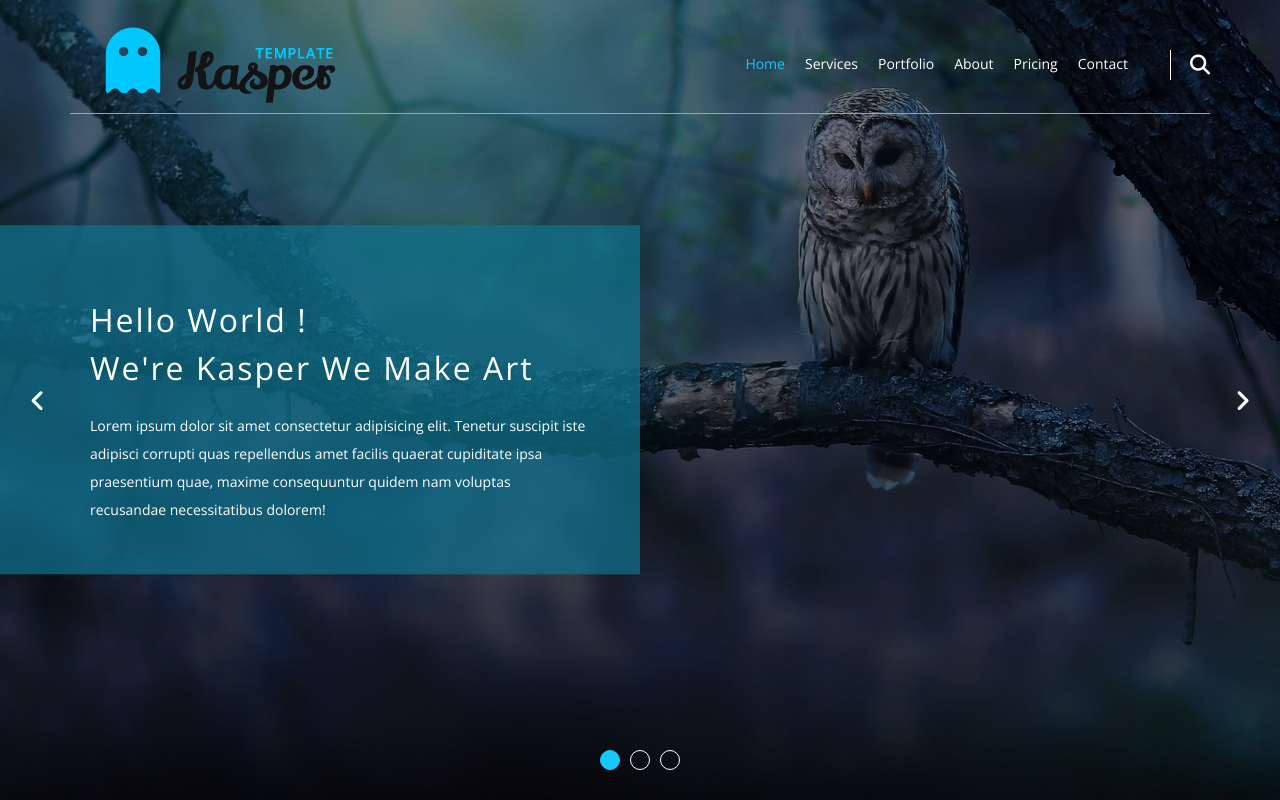
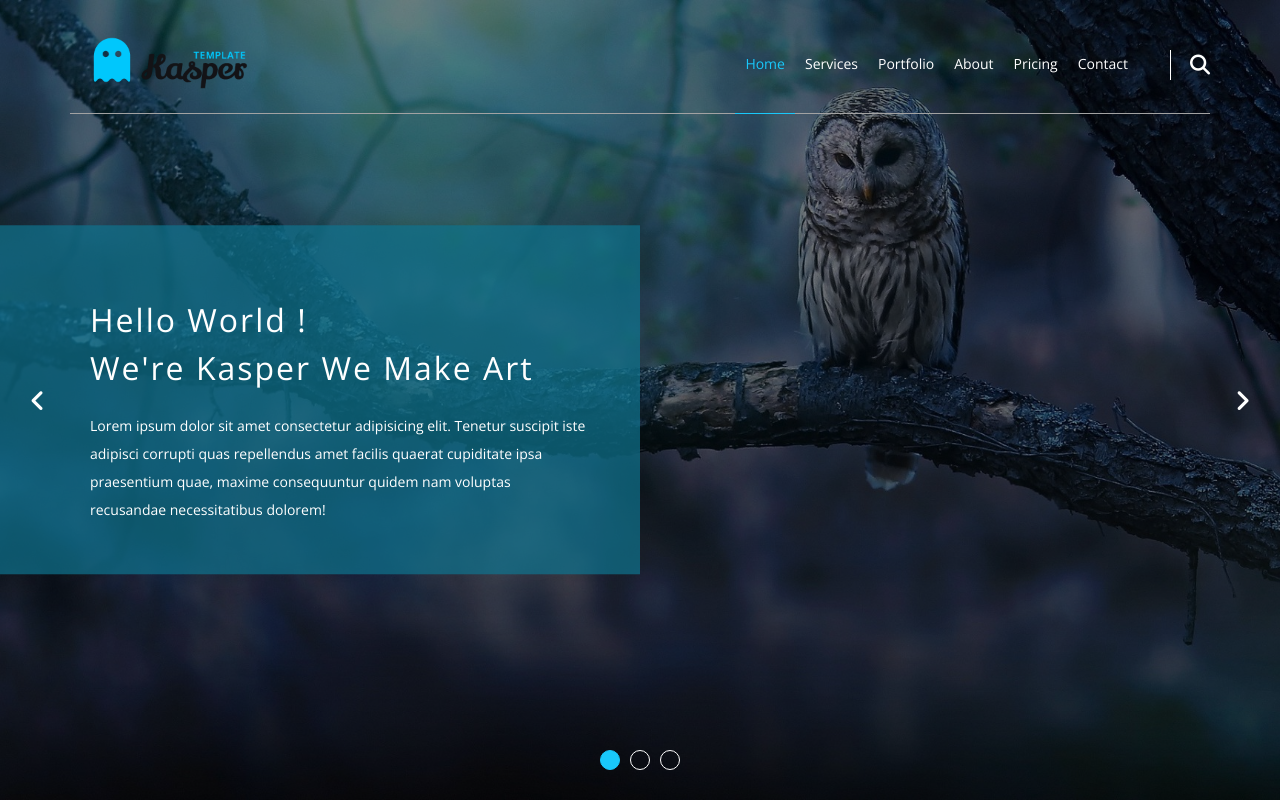
Before and after one commit to Ali-AK004/Kasper-Template, a plain HTML site: page index.html in a window 1280 px wide. Shown: the top 800 px of the page. Drawn offline with nearby package versions, Linux system fonts and the light colour scheme; a web font is replaced by a local one.

Commit message:
modified header logo styles

```diff
--- a/CSS/style.css
+++ b/CSS/style.css
@@ -147,11 +147,9 @@ header .container::after {
   left: 15px;
 }
 
-header .logo {
-  display: flex;
-  color: white;
-  align-items: center;
-  gap: 10px;
+header .logo img {
+  width: 200px;
+  max-width: 200px;
 }
 
 header nav {
```
